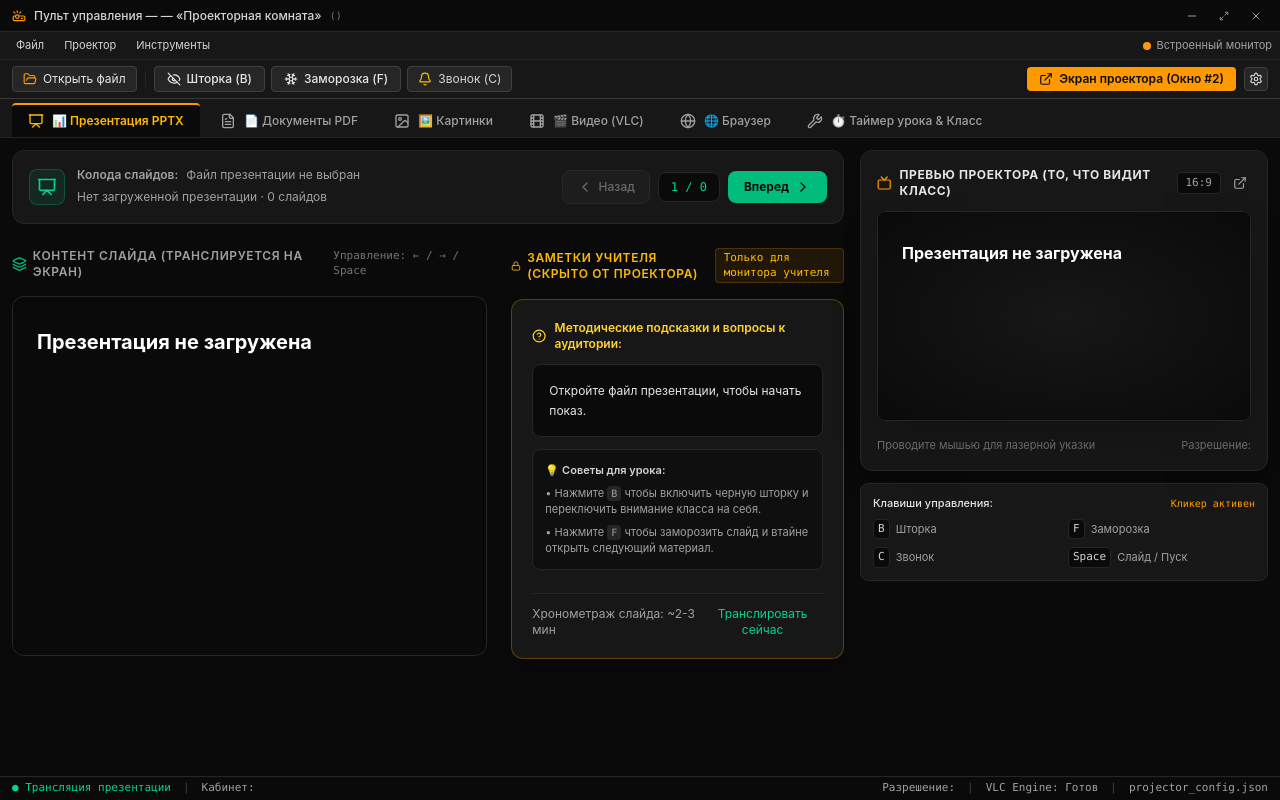
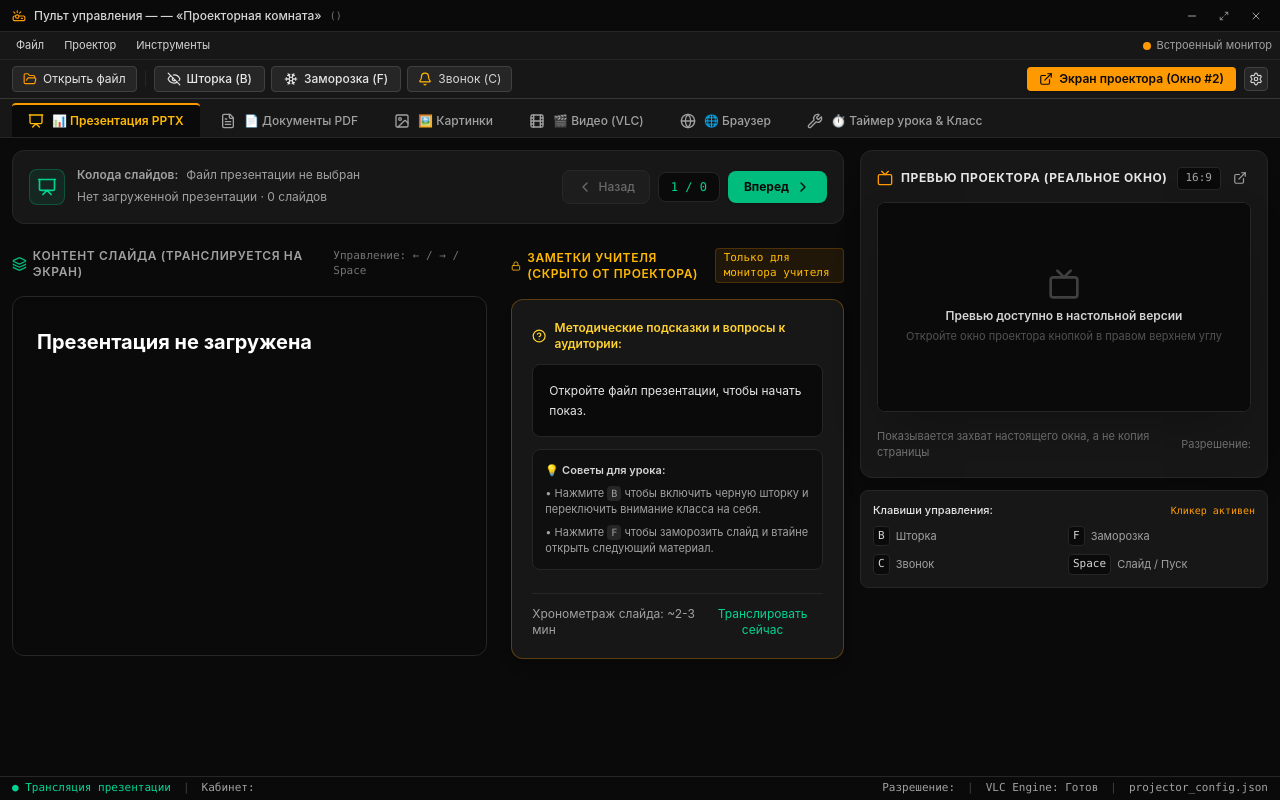
Before and after one commit to Olexandr78/projector-room, a React (Vite) app: page / in a window 1280 px wide. Built offline with nearby package versions, Linux system fonts and the light colour scheme.

Commit message:
Show the captured projector window in the live monitor

```diff
--- a/src/components/LiveMonitor.tsx
+++ b/src/components/LiveMonitor.tsx
@@ -1,17 +1,6 @@
-import React, { useRef, useState } from 'react';
+import React, { useEffect, useRef, useState } from 'react';
 import { ProjectorState, RoomConfig } from '../types';
-import { SAMPLE_PRESENTATIONS } from '../constants/presets';
-import {
-  Maximize2,
-  Tv,
-  Snowflake,
-  EyeOff,
-  MousePointer,
-  PenTool,
-  Clock,
-  Sparkles,
-  ExternalLink
-} from 'lucide-react';
+import { ExternalLink, Tv } from 'lucide-react';
 
 interface LiveMonitorProps {
   state: ProjectorState;
@@ -19,6 +8,13 @@ interface LiveMonitorProps {
   onUpdateState: (partial: Partial<ProjectorState>) => void;
   onOpenProjectorWindow: () => void;
 }
+
+type DesktopPreviewApi = {
+  get_projector_preview_url?: () => Promise<string>;
+};
+
+const desktopApi = () =>
+  (window as Window & { pywebview?: { api?: DesktopPreviewApi } }).pywebview?.api;
 
 export const LiveMonitor: React.FC<LiveMonitorProps> = ({
   state,
@@ -28,83 +24,95 @@ export const LiveMonitor: React.FC<LiveMonitorProps> = ({
 }) => {
   const containerRef = useRef<HTMLDivElement>(null);
   const [isDrawing, setIsDrawing] = useState(false);
-  const [currentPenColor, setCurrentPenColor] = useState('#ef4444'); // red
+  const [projectorPreviewUrl, setProjectorPreviewUrl] = useState('');
+  const [hasReceivedFrame, setHasReceivedFrame] = useState(false);
 
-  // Handle laser pointer tracking across the monitor preview
-  const handleMouseMove = (e: React.MouseEvent<HTMLDivElement>) => {
+  // The preview is an MJPEG stream captured from the real projector window.
+  // It is deliberately not a second iframe or a separately-rendered React page.
+  useEffect(() => {
+    let mounted = true;
+
+    const connectToDesktopPreview = () => {
+      const api = desktopApi();
+      if (!api?.get_projector_preview_url) return;
+
+      api.get_projector_preview_url()
+        .then((url) => {
+          if (mounted && typeof url === 'string' && url.length > 0) {
+            setProjectorPreviewUrl(url);
+            setHasReceivedFrame(false);
+          }
+        })
+        .catch(() => {
+          if (mounted) setProjectorPreviewUrl('');
+        });
+    };
+
+    window.addEventListener('pywebviewready', connectToDesktopPreview);
+    connectToDesktopPreview();
+
+    return () => {
+      mounted = false;
+      window.removeEventListener('pywebviewready', connectToDesktopPreview);
+    };
+  }, []);
+
+  // Keep laser-pointer and annotation input on the preview surface. The projector
+  // window renders these changes; the captured frame then shows the same result.
+  const handleMouseMove = (event: React.MouseEvent<HTMLDivElement>) => {
     if (!containerRef.current) return;
     const rect = containerRef.current.getBoundingClientRect();
-    const x = Math.max(0, Math.min(100, ((e.clientX - rect.left) / rect.width) * 100));
-    const y = Math.max(0, Math.min(100, ((e.clientY - rect.top) / rect.height) * 100));
+    const x = Math.max(0, Math.min(100, ((event.clientX - rect.left) / rect.width) * 100));
+    const y = Math.max(0, Math.min(100, ((event.clientY - rect.top) / rect.height) * 100));
 
     if (state.laserPointer.active) {
       onUpdateState({
-        laserPointer: {
-          ...state.laserPointer,
-          x,
-          y,
-        },
+        laserPointer: { ...state.laserPointer, x, y },
       });
     }
 
     if (isDrawing) {
       const activePath = state.drawings[state.drawings.length - 1];
       if (activePath) {
-        const updatedPath = {
-          ...activePath,
-          points: [...activePath.points, { x, y }],
-        };
         onUpdateState({
-          drawings: [...state.drawings.slice(0, -1), updatedPath],
+          drawings: [
+            ...state.drawings.slice(0, -1),
+            { ...activePath, points: [...activePath.points, { x, y }] },
+          ],
         });
       }
     }
   };
 
-  const handleMouseDown = (e: React.MouseEvent<HTMLDivElement>) => {
+  const handleMouseDown = (event: React.MouseEvent<HTMLDivElement>) => {
     if (!containerRef.current) return;
     const rect = containerRef.current.getBoundingClientRect();
-    const x = ((e.clientX - rect.left) / rect.width) * 100;
-    const y = ((e.clientY - rect.top) / rect.height) * 100;
+    const x = ((event.clientX - rect.left) / rect.width) * 100;
+    const y = ((event.clientY - rect.top) / rect.height) * 100;
 
     setIsDrawing(true);
-    const newDrawing = {
-      id: `draw_${Date.now()}`,
-      points: [{ x, y }],
-      color: currentPenColor,
-      width: 3,
-    };
     onUpdateState({
-      drawings: [...state.drawings, newDrawing],
+      drawings: [
+        ...state.drawings,
+        {
+          id: `draw_${Date.now()}`,
+          points: [{ x, y }],
+          color: '#ef4444',
+          width: 3,
+        },
+      ],
     });
   };
 
-  const handleMouseUp = () => {
-    setIsDrawing(false);
-  };
-
-  // Determine current active presentation & slide
-  const activePres = SAMPLE_PRESENTATIONS.find((p) => p.id === state.activePresentation.id);
-  const activeSlide = activePres?.slides[state.activePresentation.currentSlideIndex] || {
-    id: 0,
-    title: 'Презентация не загружена',
-    teacherNote: '',
-  };
-
-  const formatTimer = (seconds: number) => {
-    const m = Math.floor(seconds / 60);
-    const s = seconds % 60;
-    return `${m}:${s < 10 ? '0' : ''}${s}`;
-  };
+  const handleMouseUp = () => setIsDrawing(false);
 
   return (
     <div className="bg-neutral-900 border border-neutral-800 rounded-xl p-4 shadow-xl space-y-3">
-      {/* Monitor Header */}
       <div className="flex items-center justify-between">
         <div className="flex items-center gap-2">
           <Tv className="w-4 h-4 text-amber-500" />
           <h3 className="text-xs font-bold uppercase tracking-wider text-neutral-200">
-            Превью проектора (То, что видит класс)
+            Превью проектора (реальное окно)
           </h3>
         </div>
 
@@ -122,224 +130,41 @@ export const LiveMonitor: React.FC<LiveMonitorProps> = ({
         </div>
       </div>
 
-      {/* Screen Frame */}
       <div
         ref={containerRef}
         onMouseMove={handleMouseMove}
         onMouseDown={handleMouseDown}
         onMouseUp={handleMouseUp}
-        onMouseLeave={() => setIsDrawing(false)}
-        className={`relative w-full bg-black rounded-lg overflow-hidden border border-neutral-800 select-none shadow-2xl ${
-          config.aspectRatio === '4:3' ? 'aspect-4/3' : 'aspect-video'
-        } ${state.laserPointer.active ? 'cursor-crosshair' : 'cursor-default'}`}
+        onMouseLeave={handleMouseUp}
+        className={`relative w-full bg-black rounded-lg overflow-hidden border border-neutral-800 select-none shadow-2xl ${config.aspectRatio === '4:3' ? 'aspect-4/3' : 'aspect-video'} ${state.laserPointer.active ? 'cursor-crosshair' : 'cursor-default'}`}
       >
-        {/* Blackout State ("Шторка") */}
-        {state.isBlackout ? (
-          <div className="absolute inset-0 bg-black flex flex-col items-center justify-center text-center p-4 z-40">
-            <EyeOff className="w-8 h-8 text-neutral-700 mb-2" />
-            <div className="text-xs font-bold uppercase tracking-wider text-neutral-500">
-              Шторка активна (Черный экран)
+        {projectorPreviewUrl && (
+          <img
+            key={projectorPreviewUrl}
+            src={projectorPreviewUrl}
+            alt="Живое изображение окна проектора"
+            draggable={false}
+            onLoad={() => setHasReceivedFrame(true)}
+            onError={() => setHasReceivedFrame(false)}
+            className="absolute inset-0 w-full h-full object-contain pointer-events-none"
+          />
+        )}
+
+        {!hasReceivedFrame && (
+          <div className="absolute inset-0 flex flex-col items-center justify-center text-center p-4 bg-neutral-950 pointer-events-none">
+            <Tv className="w-8 h-8 text-neutral-700 mb-2" />
+            <div className="text-xs font-semibold text-neutral-300">
+              {projectorPreviewUrl ? 'Ожидание кадра от окна проектора' : 'Превью доступно в настольной версии'}
             </div>
             <div className="text-[11px] text-neutral-600 mt-1">
-              Класс видит только пустой экран. Нажмите клавишу «B» или кнопку в шапке.
+              Откройте окно проектора кнопкой в правом верхнем углу
             </div>
           </div>
-        ) : (
-          <>
-            {/* 1. Presentation Mode Rendering */}
-            {state.mode === 'presentation' && (
-              <div className="absolute inset-0 p-6 flex flex-col justify-between text-white bg-radial from-neutral-900 to-neutral-950">
-                <div>
-                  {activeSlide.badge && (
-                    <span className="text-[10px] font-mono text-emerald-400 bg-emerald-500/10 border border-emerald-500/20 px-2 py-0.5 rounded">
-                      {activeSlide.badge}
-                    </span>
-                  )}
-                  <h2 className="text-base font-bold text-white mt-1.5 leading-snug line-clamp-2">
-                    {activeSlide.title}
-                  </h2>
-
-                  {/* Code snippet if present */}
-                  {activeSlide.codeSnippet && (
-                    <div className="mt-2 p-2 rounded bg-neutral-900/90 border border-neutral-800 font-mono text-[10px] text-emerald-300 max-h-24 overflow-hidden">
-                      <pre>{activeSlide.codeSnippet.slice(0, 150)}...</pre>
-                    </div>
-                  )}
-
-                  {/* Bullet points */}
-                  {activeSlide.bullets && (
-                    <ul className="mt-2 space-y-1">
-                      {activeSlide.bullets.slice(0, 3).map((b, idx) => (
-                        <li key={idx} className="flex items-start gap-1.5 text-[11px] text-neutral-300">
-                          <span className="w-1 h-1 rounded-full bg-emerald-500 mt-1.5 shrink-0" />
-                          <span className="line-clamp-1">{b}</span>
-                        </li>
-                      ))}
-                    </ul>
-                  )}
-                </div>
-
-                {activeSlide.keyConcept && (
-                  <div className="text-[10px] text-emerald-400 bg-emerald-950/40 px-2 py-1 rounded border border-emerald-900/40 truncate">
-                    ✦ {activeSlide.keyConcept}
-                  </div>
-                )}
-              </div>
-            )}
-
-            {/* 2. Image Mode Rendering */}
-            {state.mode === 'images' && state.activeImage && (
-              <div className="absolute inset-0 flex items-center justify-center overflow-hidden bg-black">
-                <img
-                  src={state.activeImage.url}
-                  alt={state.activeImage.title}
-                  className={`max-w-full max-h-full transition-transform ${
-                    state.activeImage.fit === 'cover' ? 'w-full h-full object-cover' : 'object-contain'
-                  }`}
-                  style={{
-                    transform: `scale(${state.activeImage.zoom}) rotate(${state.activeImage.rotation}deg)`,
-                    filter: state.activeImage.inverted ? 'invert(1)' : 'none',
-                  }}
-                />
-              </div>
-            )}
-
-            {/* 3. Video Mode Rendering */}
-            {state.mode === 'video' && state.activeVideo && (
-              <div className="absolute inset-0 flex items-center justify-center bg-black">
-                {state.activeVideo.isYoutube && state.activeVideo.youtubeId ? (
-                  <iframe
-                    src={`https://www.youtube-nocookie.com/embed/${state.activeVideo.youtubeId}?autoplay=1&mute=1&controls=1&enablejsapi=1&rel=0`}
-                    title="Интерактивное превью YouTube на основном мониторе"
-                    allow="autoplay; encrypted-media; picture-in-picture; fullscreen"
-                    allowFullScreen
-                    className="w-full h-full border-none"
-                  />
-                ) : (
-                  <video
-                    src={state.activeVideo.url}
-                    className="w-full h-full object-contain"
-                    autoPlay={state.activeVideo.playing}
-                    muted
-                    loop
-                  />
-                )}
-              </div>
-            )}
-
-            {/* 4. PDF Mode Rendering */}
-            {state.mode === 'pdf' && (
-              <div className="absolute inset-0 bg-neutral-900 flex items-center justify-center p-4">
-                <div className="w-4/5 h-4/5 bg-neutral-950 border border-neutral-700 rounded p-4 text-[10px] text-neutral-300">
-                  <div className="font-bold text-white text-xs mb-1">
-                    Лабораторный практикум: ESP32 & OLED
-                  </div>
-                  <div className="text-neutral-500 mb-2">Страница {state.activePdf?.currentPage || 1}</div>
-                  <p className="line-clamp-3">
-                    Изучение интерфейса I2C, подключение дисплея SSD1306 к плате ESP32...
-                  </p>
-                </div>
-              </div>
-            )}
-
-            {/* 5. Browser Mode Rendering */}
-            {state.mode === 'browser' && state.activeBrowser && (
-              <div className="absolute inset-0 bg-white flex items-center justify-center overflow-hidden">
-                <iframe
-                  src={state.activeBrowser.url}
-                  title="Интерактивное превью сайта на основном мониторе"
-                  allow="autoplay; encrypted-media; picture-in-picture; fullscreen; clipboard-write"
-                  allowFullScreen
-                  sandbox="allow-scripts allow-same-origin allow-forms allow-popups allow-popups-to-escape-sandbox allow-modals allow-presentation"
-                  className="w-full h-full border-none"
-                />
-              </div>
-            )}
-
-            {/* 6. Idle / Default Screen */}
-            {state.mode === 'idle' && (
-              <div className="absolute inset-0 flex flex-col items-center justify-center text-center p-4 bg-radial from-neutral-900 to-black">
-                <div className="w-10 h-10 rounded-full bg-amber-500/10 border border-amber-500/20 flex items-center justify-center text-amber-500 mb-2">
-                  <Tv className="w-5 h-5" />
-                </div>
-                <div className="text-xs font-semibold text-neutral-200">
-                  {config.roomName}
-                </div>
-                <div className="text-[10px] text-neutral-500 mt-0.5">
-                  Ожидание выбора материала на пульте
-                </div>
-              </div>
-            )}
-
-            {/* Drawings & Annotation Canvas Layer */}
-            <svg className="absolute inset-0 w-full h-full pointer-events-none z-20">
-              {state.drawings.map((draw) => {
-                if (draw.points.length < 2) return null;
-                const pathD = draw.points.reduce((acc, pt, i) => {
-                  return `${acc} ${i === 0 ? 'M' : 'L'} ${pt.x}% ${pt.y}%`;
-                }, '');
-                return (
-                  <path
-                    key={draw.id}
-                    d={pathD}
-                    stroke={draw.color}
-                    strokeWidth={draw.width}
-                    fill="none"
-                    strokeLinecap="round"
-                    strokeLinejoin="round"
-                  />
-                );
-              })}
-            </svg>
-
-            {/* Laser Pointer Dot */}
-            {state.laserPointer.active && (
-              <div
-                className="absolute z-30 pointer-events-none -translate-x-1/2 -translate-y-1/2"
-                style={{
-                  left: `${state.laserPointer.x}%`,
-                  top: `${state.laserPointer.y}%`,
-                }}
-              >
-                <div className="w-3.5 h-3.5 rounded-full bg-red-500 animate-ping opacity-75" />
-                <div className="w-2.5 h-2.5 rounded-full bg-red-400 absolute inset-0.5 shadow-lg shadow-red-500" />
-              </div>
-            )}
-
-            {/* Frozen Frame Badge ("Заморозка") */}
-            {state.isFrozen && (
-              <div className="absolute top-3 left-3 z-30 flex items-center gap-1.5 px-2 py-1 rounded bg-cyan-950/80 border border-cyan-500 text-cyan-300 text-[10px] font-mono shadow-md backdrop-blur-xs">
-                <Snowflake className="w-3 h-3 text-cyan-400 animate-spin" />
-                <span>ЭКРАН ЗАМОРОЖЕН</span>
-              </div>
-            )}
-
-            {/* Corner Countdown Timer Overlay if enabled */}
-            {state.timer.showOnProjector && state.timer.active && (
-              <div className="absolute top-3 right-3 z-30 flex items-center gap-1.5 px-2.5 py-1 rounded-lg bg-black/80 border border-amber-500/40 text-amber-400 text-xs font-mono font-bold shadow-lg backdrop-blur-xs">
-                <Clock className="w-3.5 h-3.5 animate-pulse" />
-                <span>{formatTimer(state.timer.remainingSeconds)}</span>
-              </div>
-            )}
-
-            {/* Projector Bounds Calibration Grid Overlay */}
-            {state.projectorBounds?.showCalibrationGrid && (
-              <div className="absolute inset-0 z-35 pointer-events-none border-2 border-amber-500 bg-amber-500/10 flex flex-col items-center justify-center p-2 text-center">
-                <span className="bg-black/90 text-amber-300 border border-amber-500 px-2 py-0.5 rounded text-[10px] font-bold">
-                  КАЛИБРОВОЧНАЯ СЕТКА {state.projectorBounds.aspectRatio} ({state.projectorBounds.scaleX}%)
-                </span>
-                <span className="text-[9px] text-neutral-300 mt-0.5">
-                  Проецируется на физический экран
-                </span>
-              </div>
-            )}
-          </>
         )}
       </div>
 
-      {/* Monitor Footer Tips */}
       <div className="flex items-center justify-between text-[11px] text-neutral-500 pt-1">
-        <span>Проводите мышью для лазерной указки</span>
+        <span>Показывается захват настоящего окна, а не копия страницы</span>
         <span>Разрешение: {config.resolutionPreset}</span>
       </div>
     </div>
```
